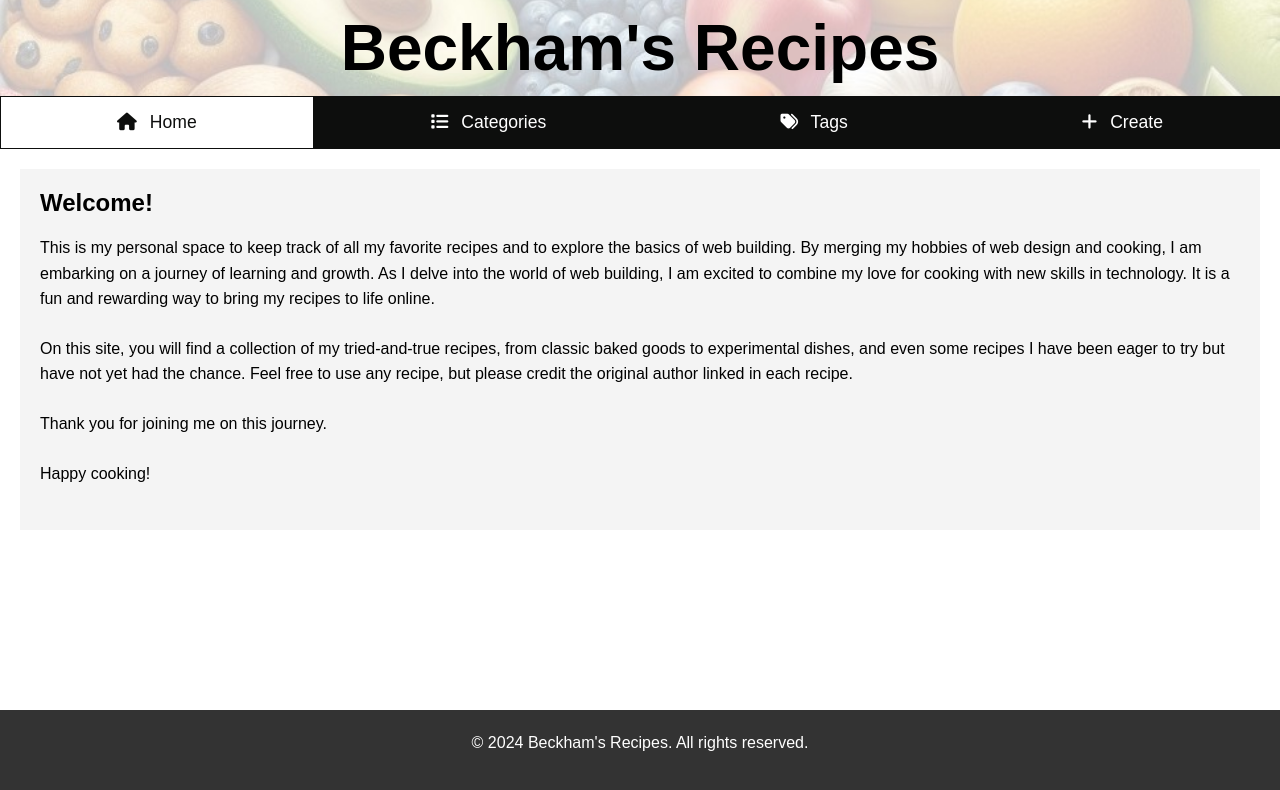
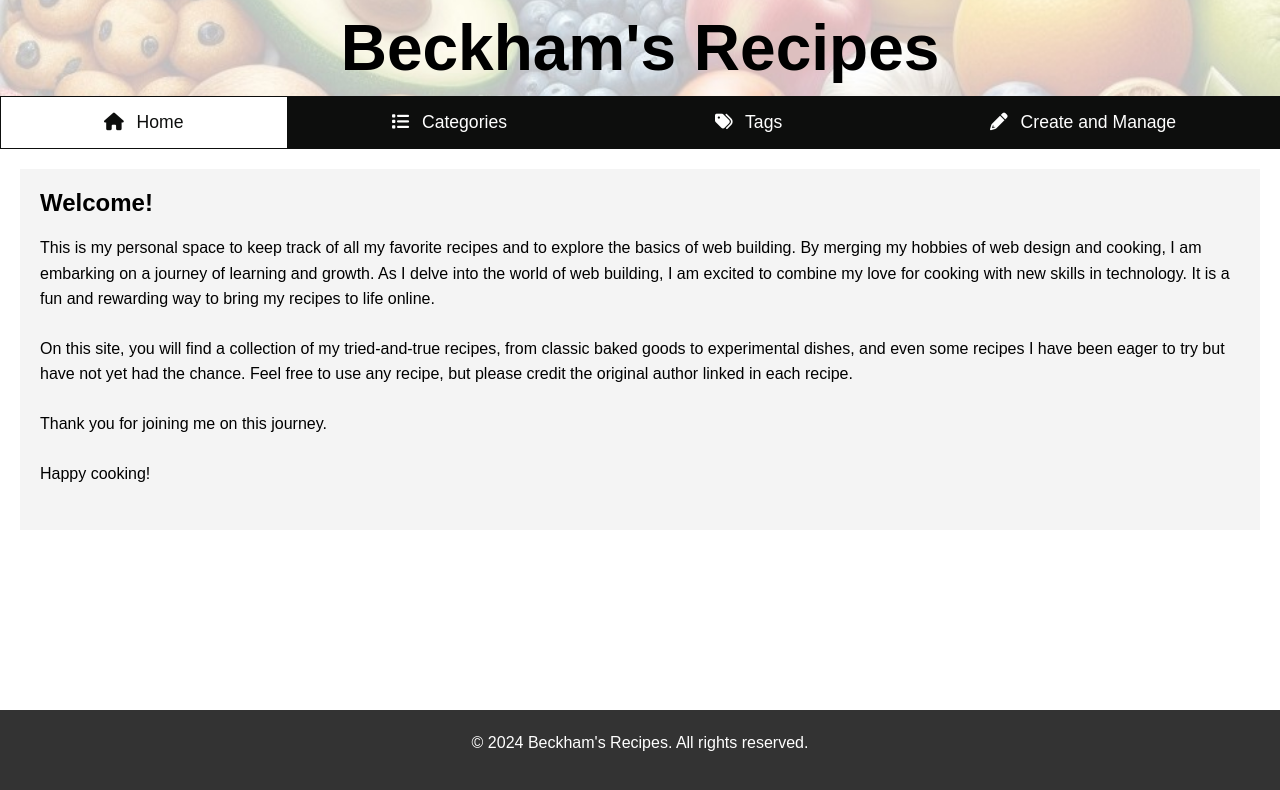
Before and after one commit to BeckhamEldridge/beckhams-recipe-website, a plain HTML site: page index.html in a window 1280 px wide. Drawn offline with Linux system fonts and the light colour scheme.

Commit message:
Some small changes

```diff
--- a/index.html
+++ b/index.html
@@ -30,8 +30,8 @@
             <li class="tab-link" onclick="openTab(event, 'tags')">
                 <i class="fas fa-tags"></i> Tags
             </li>
-            <li class="tab-link" onclick="openTab(event, 'create')">
-                <i class="fas fa-plus"></i> Create
+            <li class="tab-link" onclick="openTab(event, 'createAndManage')">
+                <i class="fa fa-pencil"></i> Create and Manage
             </li>
         </ul>
     </nav>
@@ -64,9 +64,9 @@
             <p>Here you can add the tags for your recipes.</p>
         </section>
 
-        <section id="create" class="tab-content">
+        <section id="createAndManage" class="tab-content">
             <h2>Table of Contents</h2>
-            <p>Here is where you will add links to Add and Edit recipes.</p>
+            <p>Here is where you will add links to Add and Edit recipes, categories, and tags.</p>
         </section>
     </main>
 
```
